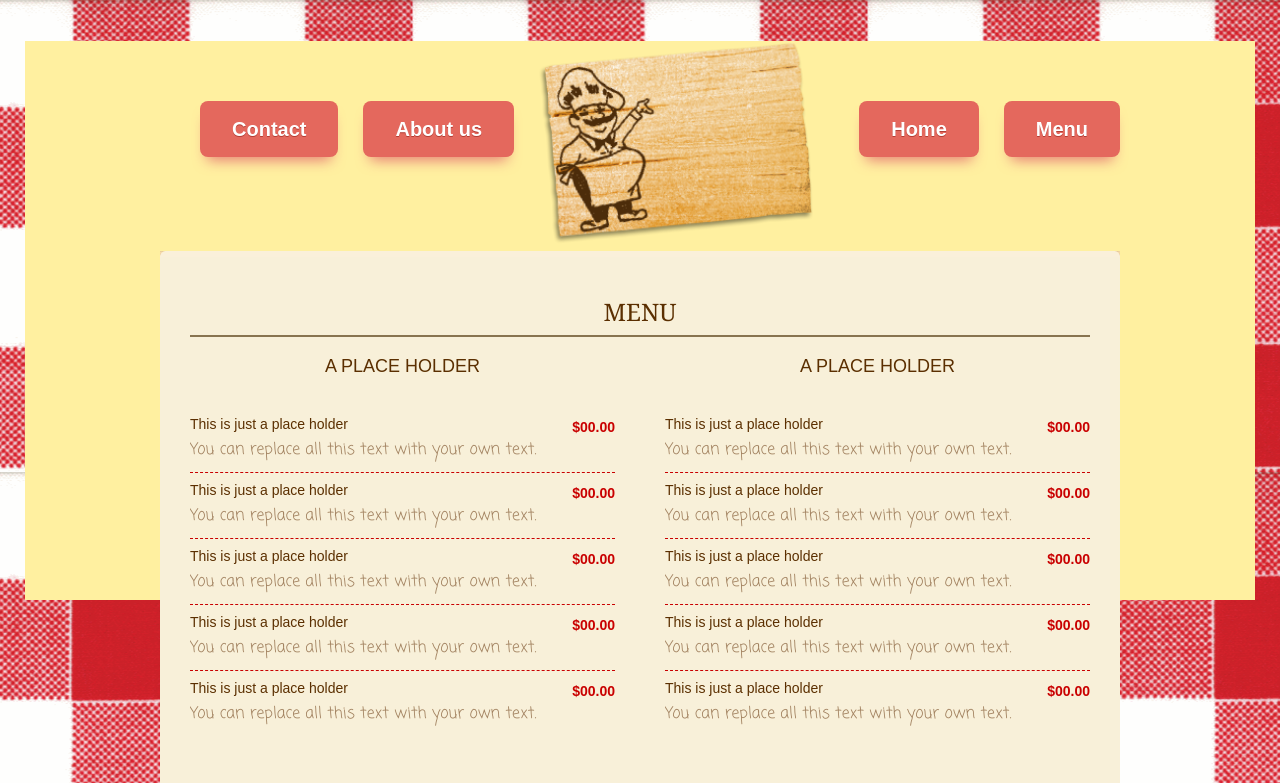
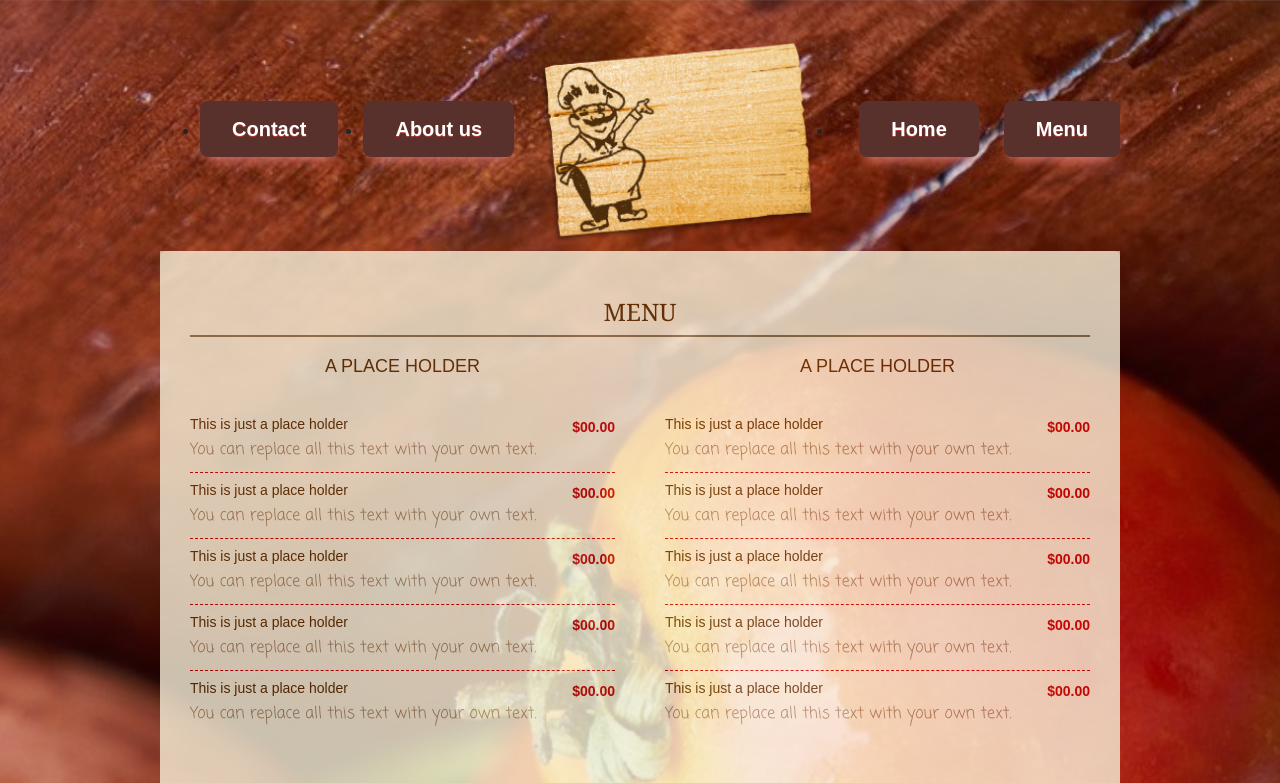
Before and after one commit to RobertTieso/VillagePizza, a plain HTML site: page food.html in a window 1280 px wide. Shown: the top 783 px of the page. Drawn offline with nearby package versions, Linux system fonts and the light colour scheme; a web font is replaced by a local one.

Commit message:
Add files via upload

```diff
--- a/css/style.css
+++ b/css/style.css
@@ -7,8 +7,17 @@ body {
 	line-height: 25px;
 	color:#fff;
 	text-align: justify;
-	background:url('../images/table-cloth.gif') repeat top center;
+	background:url('../images/tomato3.jpg');
+
+	background-size: cover; background-position:50% 50%;
+
 }
+/*#page{
+	-webkit-filter: grayscale(100%); /* Safari 6.0 - 9.0 */
+	filter: grayscale(100%);
+}
+
+
 ul{
 	list-style: none;
 	text-decoration: none;
@@ -22,7 +31,7 @@ color:rgb(201, 0, 0)
 	-moz-box-shadow: 0px 10px 14px -7px #e67a73;
 	-webkit-box-shadow: 0px 10px 14px -7px #e67a73;
 	box-shadow: 0px 10px 14px -7px #e67a73;
-	background-color:#e4685d;
+	background-color:#58302c;
 	-moz-border-radius:8px;
 	-webkit-border-radius:8px;
 	border-radius:8px;
@@ -38,7 +47,7 @@ color:rgb(201, 0, 0)
 
 }
 .myButton:hover {
-	background-color:#eb675e;
+	background-color:#7c4542;
 }
 .myButton:active {
 	position:relative;
@@ -68,11 +77,13 @@ color:rgb(201, 0, 0)
 	padding-left: 70px;
 }
 
-#background {
-	background: url("../images/tan1.gif");
+#background  {
+/*	background: url("../images/tan1.gif");*/
 	background-repeat:repeat-x;
 	margin:0;but
 	padding:0;
+
+
 }
 #background #page #header {
 	width:960px;
@@ -80,6 +91,7 @@ color:rgb(201, 0, 0)
 	margin:0 auto;
 	padding:0;
 	position:relative;
+
 }
 #background #page #header ul.navigation {
 	padding:100px 0 0 20px;
@@ -148,6 +160,8 @@ color:rgb(201, 0, 0)
 	height:49px;
 	width:159px;
 	margin:0 10px 0 0;
+
+
 	float:left;
 }
 #background #page #header ul#navigation li a {
@@ -182,6 +196,7 @@ color:rgb(201, 0, 0)
 	height:331px;
 	margin:0 auto;
 	overflow:hidden;
+
 }
 #background #page #body .slider ul {
 	width:960px;
@@ -286,6 +301,7 @@ color:rgb(201, 0, 0)
 	height:auto;
 	overflow:hidden;
 	margin: 45px auto 0;
+
 }
 #background #page #body .section h3 {
 	color:#5b2f01;
@@ -324,8 +340,9 @@ color:rgb(201, 0, 0)
 	color:#ffffff;
 }
 #background #page #body #content {
-	width:960px;
+	max-width:960px;
 	margin:50px auto 0;
+
 }
 #background #page #body .article {
 	width:610px;
@@ -414,6 +431,7 @@ color:rgb(201, 0, 0)
 	border-top: medium none;
 	overflow:hidden;
 	padding:20px 0;
+
 }
 #background #page #body .aside ul li.last {
 	border:none;
@@ -649,6 +667,7 @@ color:rgb(201, 0, 0)
 	overflow:hidden;
 	background:url('#') repeat top center;
 	padding:40px 0 0 0;
+
 }
 #background .page #body .content {
 	width:960px;
@@ -657,6 +676,8 @@ color:rgb(201, 0, 0)
 	background-repeat:no-repeat;
 	background-position:center top;
 	padding-top:6px;
+	-webkit-filter: opacity(.8);
+	filter: opacity(.8);
 }
 #background .page #body .content .body {
 	background: url("../images/bg-blue1.gif");
@@ -682,6 +703,7 @@ color:rgb(201, 0, 0)
 	border-left:none;
 	border-width:2px;
 	border-color:#887450;
+
 }
 #background .page #body .content .body h2 {
 	font-family:Georgia;
@@ -692,6 +714,7 @@ color:rgb(201, 0, 0)
 	margin:0;
 	padding:0;
 	list-style-type:none;
+
 }
 #background .page #body .content .body ul li {
 	margin-bottom:20px;
@@ -951,6 +974,7 @@ color:rgb(201, 0, 0)
 	margin:0;
 	text-decoration:none;
 	clear:both;
+
 }
 #background .page #body .content .body div.aside ul li a {
 	font-family:Arial;
@@ -963,6 +987,7 @@ color:rgb(201, 0, 0)
 }
 #background .page #body .content .body div.aside ul li a:hover {
 	text-decoration:underline;
+
 }
 #background .page #footer {
 	width:960px;
@@ -972,6 +997,7 @@ color:rgb(201, 0, 0)
 	color:#887450;
 	line-height:90px;
 	overflow:hidden;
+
 }
 #background .page #footer ul {
 	margin:0;
@@ -982,6 +1008,7 @@ color:rgb(201, 0, 0)
 #background .page #footer ul li.first {
 	width:430px;
 	float:left;
+
 }
 #background .page #footer ul li.first ul {
 	margin:0;
@@ -1002,6 +1029,7 @@ color:rgb(201, 0, 0)
 }
 #background .page #footer ul li.first ul li a:hover {
 	color:#5b2f01;
+
 }
 #background .page #footer ul li.first ul {
 	margin:0;
@@ -1029,6 +1057,7 @@ color:rgb(201, 0, 0)
 }
 #background .page #footer ul li a.facebook:hover {
 	background: url("../images/icon.png") no-repeat scroll 0 0 transparent;
+
 }
 #background .page #footer ul li a.twitter {
 	background: url("../images/icon.png") no-repeat scroll 0 -380px transparent;
```
